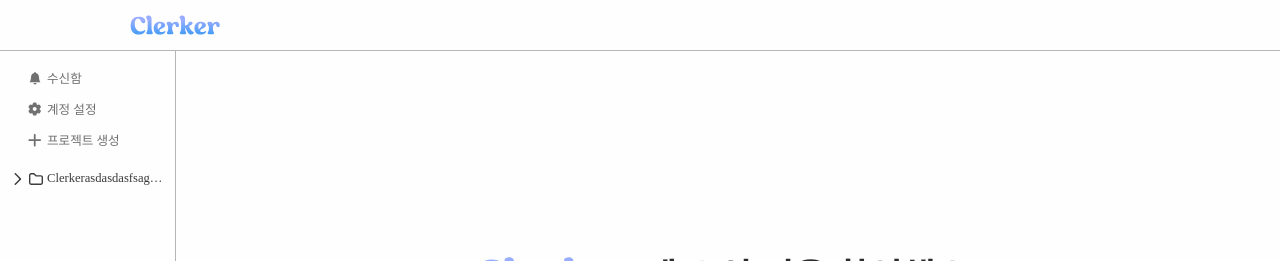
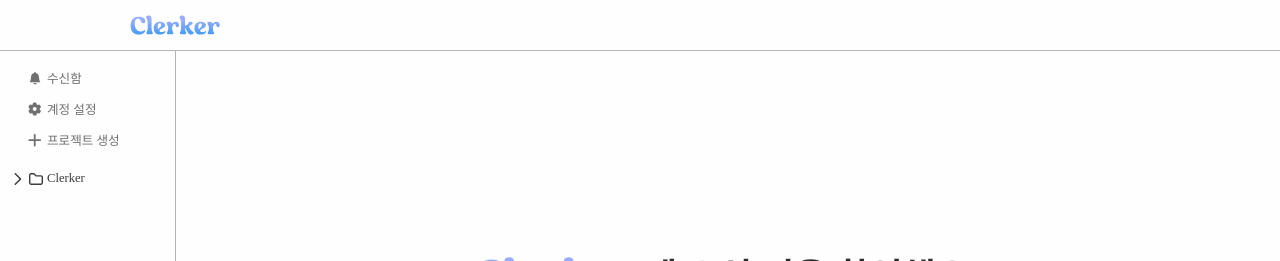
Before and after one commit to D-X-W-Clerker/clerker-frontend, a React (Create React App) app: page /home in a window 1280 px wide. Shown: the top 261 px of the page. Built offline with nearby package versions, Linux system fonts and the light colour scheme; a web font is replaced by a local one.

Commit message:
style: 더미데이터 수정

```diff
--- a/src/components/common/Sidebar.tsx
+++ b/src/components/common/Sidebar.tsx
@@ -149,12 +149,12 @@ const SideBar: React.FC = () => {
     const testProjects = [
       {
         id: '1',
-        name: 'Clerkerasdasdasfsagqasdasgsa',
+        name: 'Clerker',
         summaryFiles: [{ id: '6', name: '기획 회의' }],
         subFolders: [
           {
             id: '2',
-            name: 'FEasfsagasdewdasddsadsad',
+            name: 'FE',
             summaryFiles: [],
           },
           {
```
